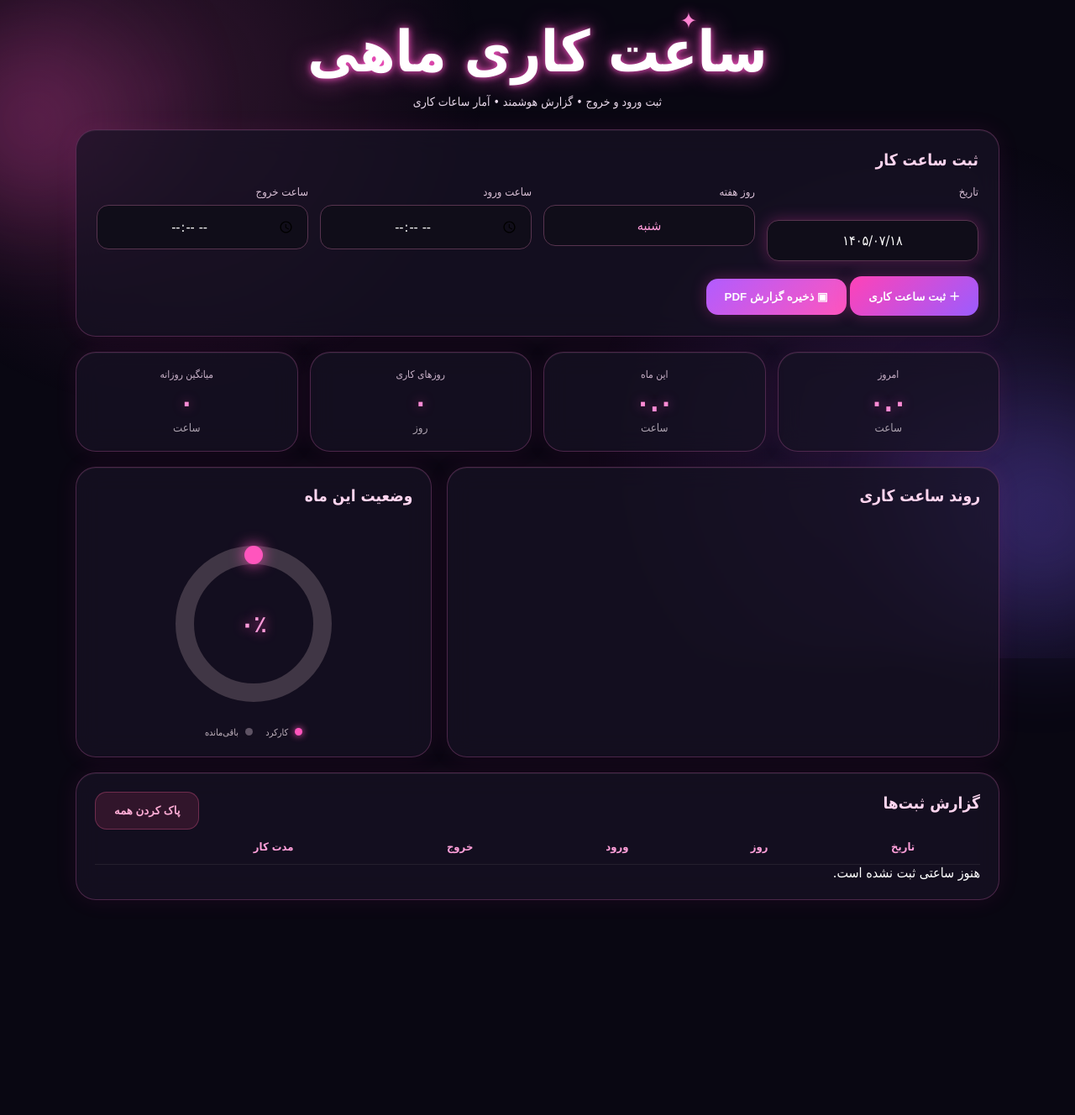
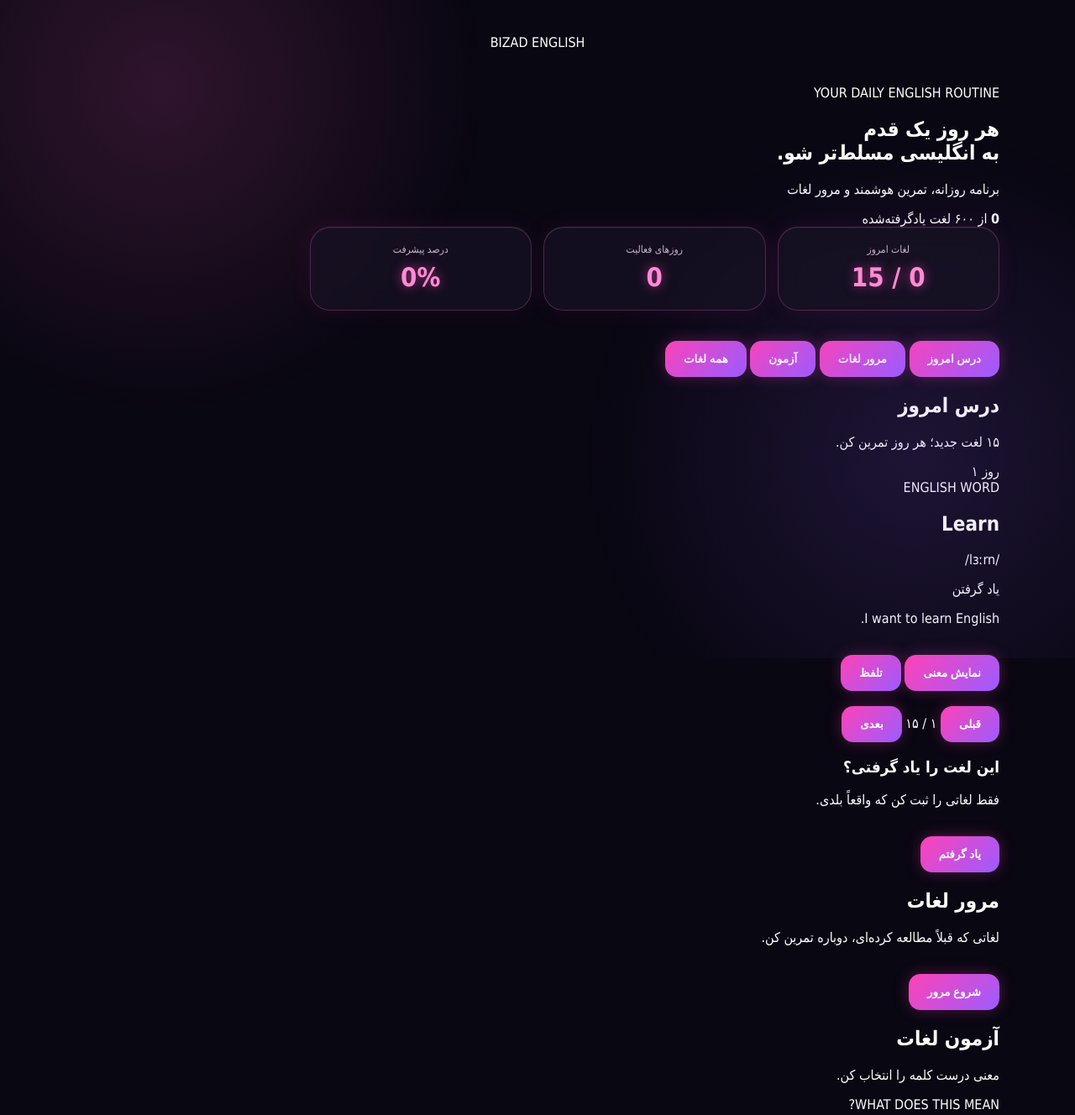
Before and after one commit to Bizad71/t3, a plain HTML site: page index.html in a window 1280 px wide. Shown: the part 16-1344 px from the top of the page at 84% size. Before the commit the page ends 1128 px from the top, so only its background shows below. Drawn offline with Linux system fonts and the light colour scheme.

Commit message:
Update index.html

````diff
--- a/index.html
+++ b/index.html
@@ -1,214 +1,123 @@
-<!doctype html>
+```html
+<!DOCTYPE html>
 <html lang="fa" dir="rtl">
 <head>
-<meta charset="utf-8">
-<meta name="viewport" content="width=device-width,initial-scale=1">
-<title>ساعت کاری ماهی</title>
+  <meta charset="UTF-8">
+  <meta name="viewport" content="width=device-width, initial-scale=1.0">
+  <title>BIZAD English | یادگیری زبان</title>
   <link rel="stylesheet" href="style.css">
 </head>
-
 <body>
-
-<div class="bg-orb orb1"></div>
-<div class="bg-orb orb2"></div>
-
-<header>
-    <div class="sparkle">✦</div>
-    <h1>ساعت کاری ماهی</h1>
-    <p>ثبت ورود و خروج • گزارش هوشمند • آمار ساعات کاری</p>
+  <header class="topbar">
+    <div class="logo">BIZAD <span>ENGLISH</span></div>
+    <div class="date" id="today"></div>
   </header>
 
-<main>
+  <main class="container">
+    <section class="hero">
+      <div>
+        <p class="eyebrow">YOUR DAILY ENGLISH ROUTINE</p>
+        <h1>هر روز یک قدم<br>به انگلیسی مسلط‌تر شو.</h1>
+        <p class="muted">برنامه روزانه، تمرین هوشمند و مرور لغات</p>
+      </div>
+      <div class="target">
+        <strong id="learnedCount">0</strong>
+        <span>از ۶۰۰ لغت یادگرفته‌شده</span>
+        <div class="progress"><div id="mainProgress"></div></div>
+      </div>
+    </section>
 
-<section class="card form-card">
+    <section class="stats">
+      <article class="stat">
+        <span>لغات امروز</span>
+        <strong id="todayCount">0 / 15</strong>
+      </article>
+      <article class="stat">
+        <span>روزهای فعالیت</span>
+        <strong id="streak">0</strong>
+      </article>
+      <article class="stat">
+        <span>درصد پیشرفت</span>
+        <strong id="percent">0%</strong>
+      </article>
+    </section>
 
-    <h2>ثبت ساعت کار</h2>
+    <nav class="tabs">
+      <button class="tab active" data-page="lesson">درس امروز</button>
+      <button class="tab" data-page="review">مرور لغات</button>
+      <button class="tab" data-page="quiz">آزمون</button>
+      <button class="tab" data-page="vocabulary">همه لغات</button>
+    </nav>
 
-    <div class="form-grid">
-
-        <div class="field">
-            <label>تاریخ</label>
-            <button type="button" class="date-picker" id="dateBtn">
-                انتخاب تاریخ
-            </button>
+    <section id="lesson" class="page active">
+      <div class="section-head">
+        <div>
+          <h2>درس امروز</h2>
+          <p class="muted">۱۵ لغت جدید؛ هر روز تمرین کن.</p>
+        </div>
+        <span class="pill" id="lessonNumber">روز ۱</span>
       </div>
 
-        <div class="field">
-            <label>روز هفته</label>
-            <div class="readonly" id="dayDisplay">—</div>
+      <div class="flashcard" id="flashcard">
+        <span class="word-label">ENGLISH WORD</span>
+        <h2 id="word">Learn</h2>
+        <p id="pronunciation">/lɜːrn/</p>
+        <p id="translation" class="translation hidden">یاد گرفتن</p>
+        <p id="example" class="example hidden">I want to learn English.</p>
+        <div class="card-actions">
+          <button id="showAnswer" class="btn secondary">نمایش معنی</button>
+          <button id="speak" class="btn secondary">تلفظ</button>
+        </div>
       </div>
 
-        <div class="field">
-            <label>ساعت ورود</label>
-            <input id="start" type="time">
+      <div class="lesson-controls">
+        <button id="previous" class="btn secondary">قبلی</button>
+        <span id="cardPosition">۱ / ۱۵</span>
+        <button id="next" class="btn primary">بعدی</button>
       </div>
 
-        <div class="field">
-            <label>ساعت خروج</label>
-            <input id="end" type="time">
+      <div class="completion">
+        <div>
+          <h3>این لغت را یاد گرفتی؟</h3>
+          <p class="muted">فقط لغاتی را ثبت کن که واقعاً بلدی.</p>
         </div>
-
+        <button id="markLearned" class="btn success">یاد گرفتم</button>
       </div>
-
-    <button id="addBtn">＋ ثبت ساعت کاری</button>
-    <button id="pdfBtn" class="pdf">▣ ذخیره گزارش PDF</button>
-
     </section>
 
-
-<section class="stats">
-
-    <div class="stat">
-        <span>امروز</span>
-        <strong id="todayHours">۰</strong>
-        <small>ساعت</small>
-    </div>
-
-    <div class="stat">
-        <span>این ماه</span>
-        <strong id="monthHours">۰</strong>
-        <small>ساعت</small>
-    </div>
-
-    <div class="stat">
-        <span>روزهای کاری</span>
-        <strong id="workDays">۰</strong>
-        <small>روز</small>
-    </div>
-
-    <div class="stat">
-        <span>میانگین روزانه</span>
-        <strong id="avgHours">۰</strong>
-        <small>ساعت</small>
-    </div>
-
+    <section id="review" class="page">
+      <h2>مرور لغات</h2>
+      <p class="muted">لغاتی که قبلاً مطالعه کرده‌ای، دوباره تمرین کن.</p>
+      <div id="reviewList" class="word-list"></div>
+      <button id="reviewAll" class="btn primary">شروع مرور</button>
     </section>
 
-
-<section class="charts">
-
-    <div class="card chart-card">
-        <h2>روند ساعت کاری</h2>
-        <canvas id="barChart"></canvas>
+    <section id="quiz" class="page">
+      <h2>آزمون لغات</h2>
+      <p class="muted">معنی درست کلمه را انتخاب کن.</p>
+      <div class="quiz-card">
+        <span class="word-label">WHAT DOES THIS MEAN?</span>
+        <h2 id="quizWord">Improve</h2>
+        <div id="quizOptions" class="options"></div>
+        <p id="quizFeedback" aria-live="polite"></p>
+        <button id="nextQuiz" class="btn primary">سؤال بعدی</button>
       </div>
-
-    <div class="card chart-card">
-
-        <h2>وضعیت این ماه</h2>
-
-        <div class="donut-wrap">
-            <canvas id="donutChart"></canvas>
-            <div id="donutText">۰٪</div>
-        </div>
-
-        <div class="legend">
-            <span>
-                <i class="dot worked"></i>
-                کارکرد
-            </span>
-
-            <span>
-                <i class="dot remaining"></i>
-                باقی‌مانده
-            </span>
-        </div>
-
-    </div>
-
+      <p>امتیاز آزمون: <strong id="quizScore">۰</strong></p>
     </section>
 
-
-<section class="card records">
-
-    <div class="records-head">
-        <h2>گزارش ثبت‌ها</h2>
-        <button id="clearBtn" class="danger">
-            پاک کردن همه
-        </button>
-    </div>
-
-    <div class="table-wrap">
-
-        <table>
-
-            <thead>
-                <tr>
-                    <th>تاریخ</th>
-                    <th>روز</th>
-                    <th>ورود</th>
-                    <th>خروج</th>
-                    <th>مدت کار</th>
-                    <th></th>
-                </tr>
-            </thead>
-
-            <tbody id="rows"></tbody>
-
-        </table>
-
-    </div>
-
-    <div id="empty">
-        هنوز ساعتی ثبت نشده است.
-    </div>
-
+    <section id="vocabulary" class="page">
+      <h2>فهرست لغات</h2>
+      <input id="searchWord" type="search" placeholder="جست‌وجوی لغت انگلیسی یا معنی فارسی...">
+      <div id="vocabularyList" class="word-list"></div>
     </section>
 
+    <footer>
+      <p>BIZAD ENGLISH — Learn a little every day.</p>
+      <button id="resetProgress" class="text-button">پاک کردن تمام پیشرفت‌ها</button>
+    </footer>
   </main>
 
-
-<!-- تقویم شمسی -->
-
-<div class="modal" id="calendarModal">
-
-    <div class="calendar">
-
-        <div class="cal-head">
-
-            <button type="button" id="prevMonth">‹</button>
-
-            <div>
-                <b id="monthName"></b>
-                <small id="yearName"></small>
-            </div>
-
-            <button type="button" id="nextMonth">›</button>
-
-        </div>
-
-
-        <div class="weekdays">
-            <span>ش</span>
-            <span>ی</span>
-            <span>د</span>
-            <span>س</span>
-            <span>چ</span>
-            <span>پ</span>
-            <span>ج</span>
-        </div>
-
-
-        <div class="days" id="days"></div>
-
-
-        <div class="cal-bottom">
-
-            <button type="button" id="todayBtn">
-                امروز
-            </button>
-
-            <button type="button" id="closeCal" class="close">
-                بستن
-            </button>
-
-        </div>
-
-    </div>
-
-</div>
-
-
   <script src="script.js"></script>
-
 </body>
 </html>
+```
````
Lines whose indentation alone changed are shown as unchanged.
